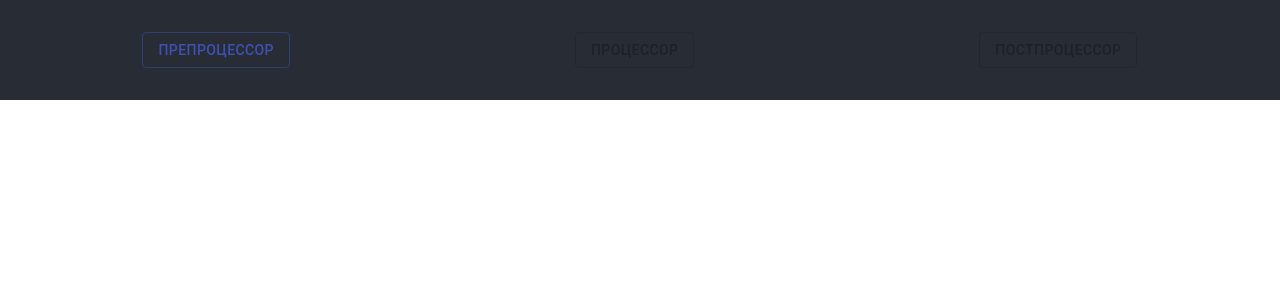
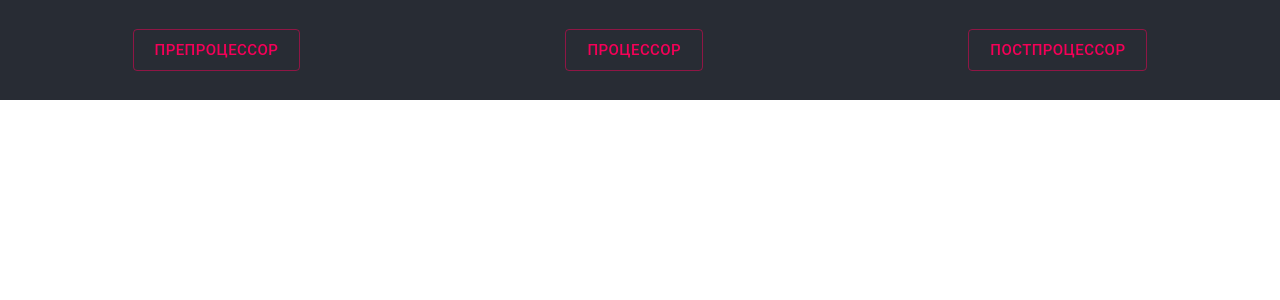
Before and after one commit to andim461/SAPR, a React (Create React App) app: page / in a window 1280 px wide. Shown: the top 300 px of the page. Built offline with nearby package versions, Linux system fonts and the light colour scheme.

Commit message:
add Router

```diff
--- a/package.json
+++ b/package.json
@@ -11,8 +11,10 @@
     "@types/node": "^12.0.0",
     "@types/react": "^16.9.51",
     "@types/react-dom": "^16.9.8",
+    "@types/react-router-dom": "^5.1.6",
     "react": "^16.13.1",
     "react-dom": "^16.13.1",
+    "react-router-dom": "^5.2.0",
     "react-scripts": "3.4.3",
     "typescript": "~3.7.2"
   },
--- a/src/components/App.css
+++ b/src/components/App.css
@@ -25,9 +25,7 @@
   color: white;
 }
 
-.App-link {
-  color: #61dafb;
-}
+
 
 @keyframes App-logo-spin {
   from {
--- a/src/components/App.tsx
+++ b/src/components/App.tsx
@@ -1,17 +1,32 @@
 import React from 'react';
 import Header from './Header/Header';
 import './App.css';
+import {
+  BrowserRouter as Router,
+  Switch,
+  Route,
+
+} from "react-router-dom";
 
 function App() {
-  const [currWindow, setWindow] = React.useState<string>('pre');
-
-  const handleChangeWindow = (newWindow:string) => {
-    setWindow(newWindow);
-  };
 
   return (
     <div className="App">
-      <Header currentWindow={currWindow} handleChange={handleChangeWindow}/>
+      <Router>
+        <Header  />
+        <Switch>
+          <Route path='/pro'>
+
+          </Route>
+          <Route path='/pre'>
+
+          </Route>
+          <Route path='/post'>
+
+          </Route>
+        </Switch>
+      </Router>
+
     </div>
   );
 }
--- a/src/components/Header/Header.css
+++ b/src/components/Header/Header.css
@@ -6,4 +6,9 @@
     flex-direction: row;
     align-items: center;
     justify-content: space-around;
+
 }
+.link{
+    color: inherit;
+    text-decoration: none;
+}
--- a/src/components/Header/Header.tsx
+++ b/src/components/Header/Header.tsx
@@ -1,30 +1,20 @@
 import React from 'react';
 import './Header.css';
 import {Button} from '@material-ui/core';
+import {Link, useLocation} from "react-router-dom";
 
 
-interface Iprops {
-    currentWindow: string,
-    handleChange: (newWindow: string) => void,
-}
 
-export default function Header (props:Iprops){
-    const onPreClick = (): void => {
-        props.handleChange('pre');
-    };
-    const onProClick = (): void => {
-        props.handleChange('pro');
-    };
-    const onPostClick = (): void => {
-        props.handleChange('post');
-    };
+const Header = () =>{
+    let location = useLocation();
 
 
     return (
         <header className='header'>
-            <Button disabled={props.currentWindow === 'pre' ? undefined : true} variant='outlined' color='primary' size='medium' onClick={onPreClick} >Препроцессор</Button>
-            <Button disabled={props.currentWindow === 'pro' ? undefined : true} variant='outlined' color='primary' size='medium' onClick={onProClick} >Процессор</Button>
-            <Button disabled={props.currentWindow === 'post' ? undefined : true} variant='outlined' color='primary' size='medium' onClick={onPostClick} >Постпроцессор</Button>
+            <Button disabled={location.pathname !== '/pre' ? undefined : true} variant='outlined' color='secondary' size='large'  > <Link className='link' to='/pre'>Препроцессор</Link> </Button>
+            <Button disabled={location.pathname !== '/pro' ? undefined : true} variant='outlined' color='secondary' size='large'  > <Link className='link' to='/pro'>Процессор</Link> </Button>
+            <Button disabled={location.pathname !== '/post' ? undefined : true} variant='outlined' color='secondary' size='large' > <Link className='link' to='/post'>Постпроцессор</Link> </Button>
         </header>
     );
 }
+export default Header;
```
Also changed, not shown: 1 other file (tests, documents, lock files or other folders).
